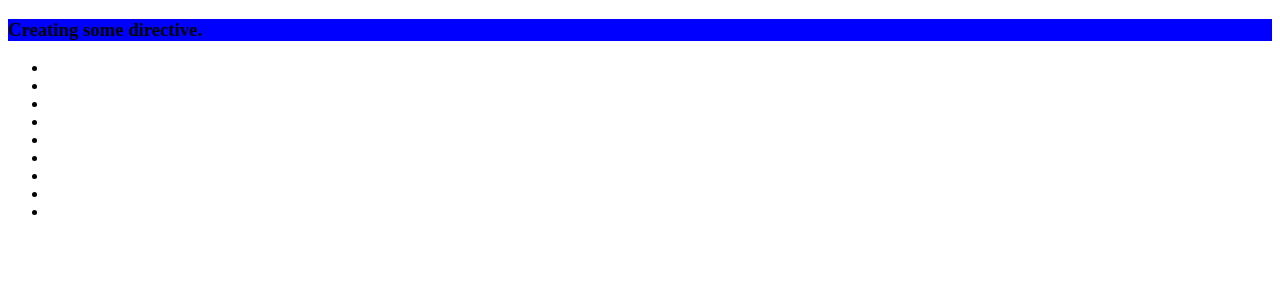
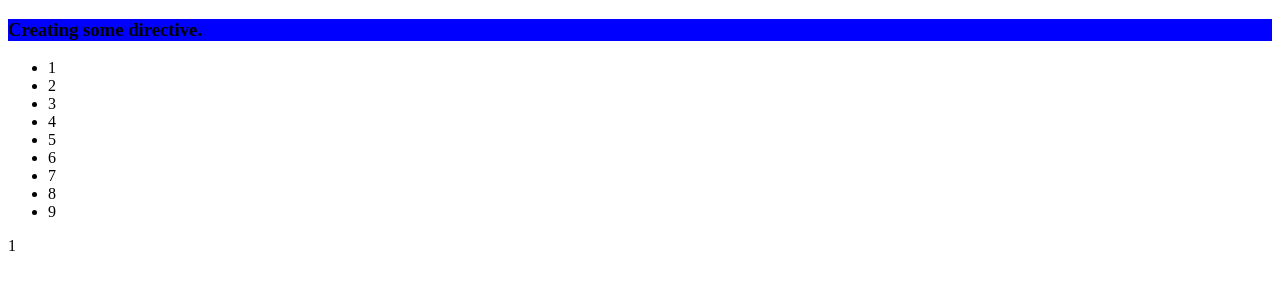
Before and after one commit to Obazure/ANGULAR-MARATHON, an Angular app: page / in a window 1280 px wide. Shown: the top 300 px of the page. Built offline with nearby package versions, Linux system fonts and the light colour scheme.

Commit message:
24  lesson done

```diff
--- a/src/app/block4/block4.component.html
+++ b/src/app/block4/block4.component.html
@@ -6,10 +6,17 @@
             [defaultColor]="'blue'"
         >{{ headerText }}</h3>
 
-<ul class="list-group">
-<li *ngFor="let item of items" (click)="onClick(item)" class="list-group-item">
+        <ul class="list-group">
+            <li *ngFor="let item of items" (click)="onClick(item)" class="list-group-item">
+                {{item}}
+            </li>
+        </ul>
 
-</li>
-</ul>
+        <div [ngSwitch]="current">
+            <p *ngSwitchCase="1">1</p>
+            <p *ngSwitchCase="2">2</p>
+            <p *ngSwitchCase="3">3</p>
+            <p *ngSwitchDefault>4</p>
+        </div>
     </div>
 </div>
```
